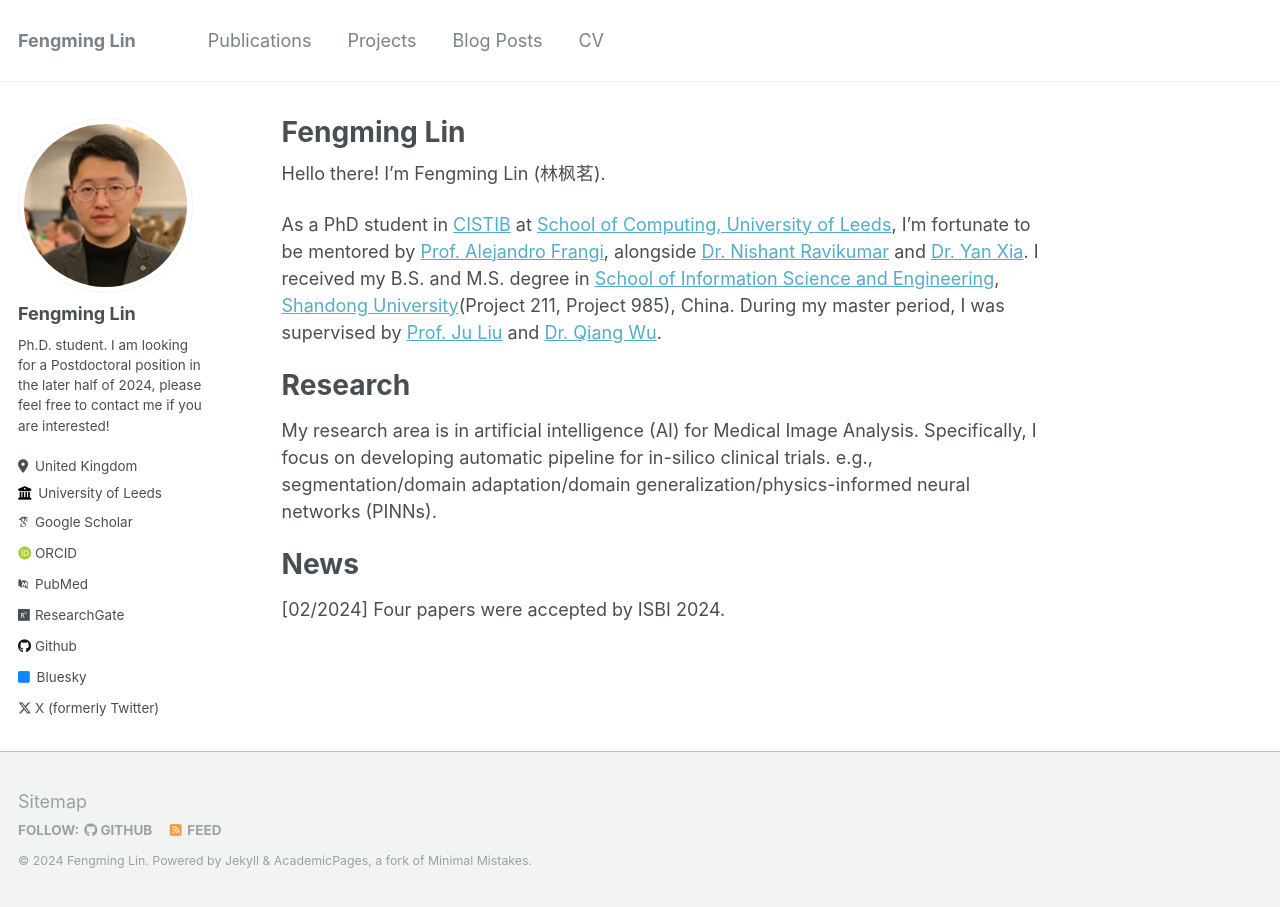
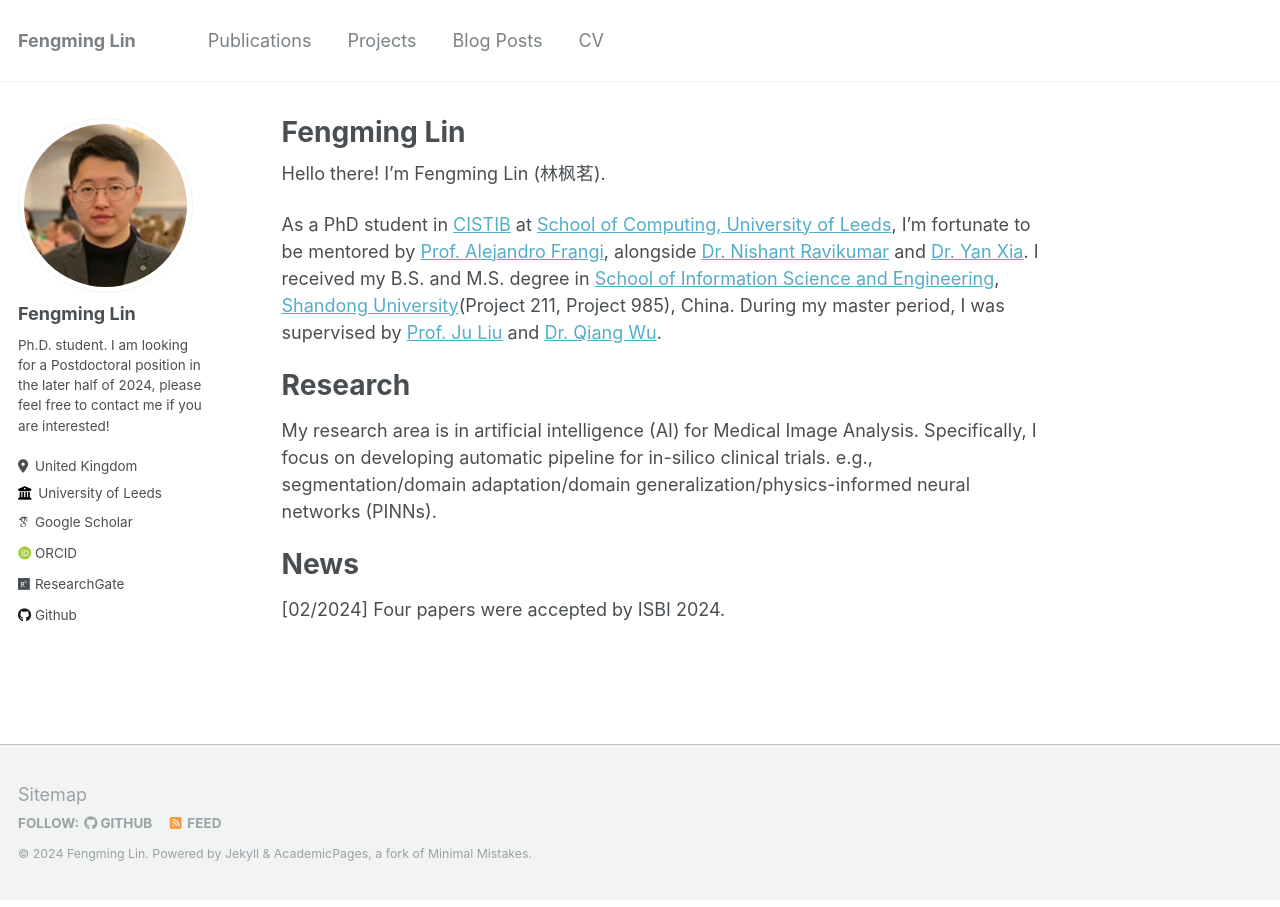
Before and after one commit to fmlinks/fmlinks.github.io, a Jekyll site: the page built from _pages/about.md, in a window 1280 px wide. Built offline with Jekyll 4.4.1, drawn with Linux system fonts in a browser that asks for light colours; some web fonts are replaced; some of the changed lines change nothing that is shown.

Commit message:
Update _config.yml

```diff
--- a/_config.yml
+++ b/_config.yml
@@ -36,7 +36,7 @@
   googlescholar    : "https://scholar.google.com/citations?user=2zWejroAAAAJ&hl=zh-CN"
   impactstory      : # URL
   orcid            : "http://orcid.org/0000-0001-8944-6890"
-  pubmed           : "https://www.ncbi.nlm.nih.gov/pubmed/?term=john+snow"
+  pubmed           : # URL
   researchgate     : "https://www.researchgate.net/profile/Fengming-Lin-3"
 
   # Repositories and software development
@@ -48,7 +48,7 @@
   stackoverflow    : # User number or user number and name (i.e., use "1" or "1/jeff-atwood")
 
   # Social media
-  bluesky          : "bsky.app" # Replace this with you Bluesky username
+  bluesky          : # Replace this with you Bluesky username
   facebook         : # Username
   flickr           : # Username
   foursquare       : # Username
@@ -65,7 +65,7 @@
   steam            : # Username
   telegram         : # URL
   tumblr           : # Username
-  twitter          : "UniofOxford"  # Replace this with your X / Twitter handle
+  twitter          : # Replace this with your X / Twitter handle
   vine             : # Username
   weibo            : # Username
   wikipedia        : # Username
```
